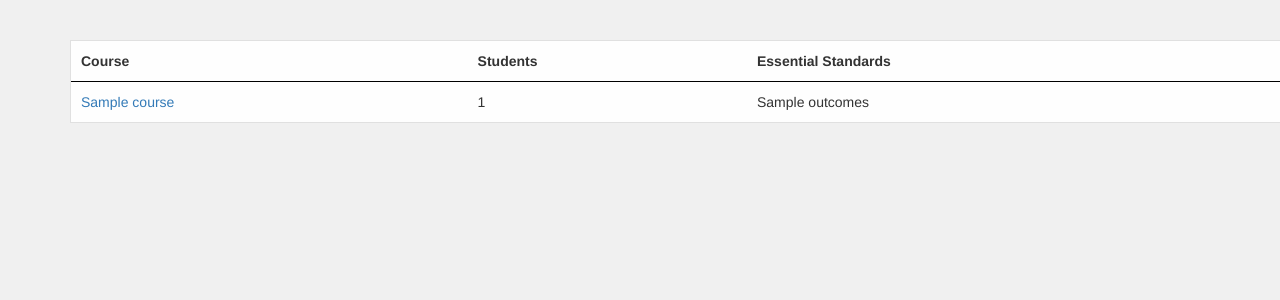
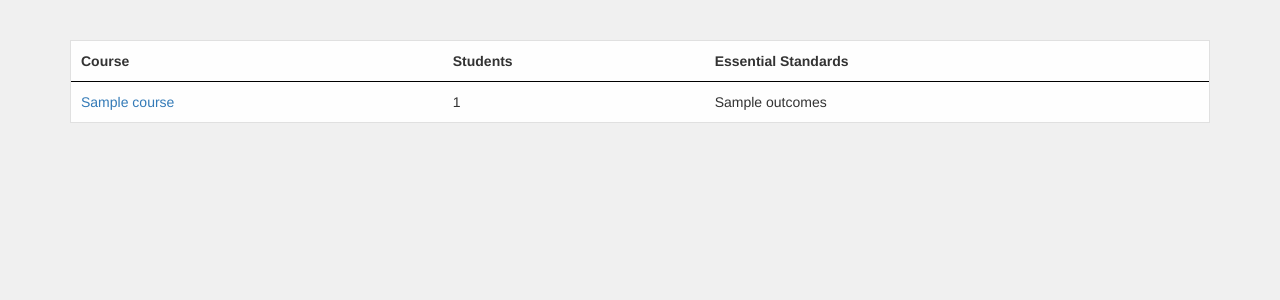
Before and after one commit to bennettscience/canvas-learning-mastery, a Python web app: template app/templates/dashboard.html in a window 1280 px wide. Shown: the part 60-360 px from the top of the page. Run offline with Jinja, Linux system fonts and the light colour scheme; the template is opened without the code that fills it: most values are stand-ins (such as "Sample title", 1, 10 or a date in 2020); some libraries are stand-ins or nearby versions.

Commit message:
remove margins from courses table

```diff
--- a/app/static/styles/main.css
+++ b/app/static/styles/main.css
@@ -62,9 +62,6 @@ nav a:hover {
 }
 
 .courses {
-  display: block;
-  min-width: 95vw;
-  margin: 0 auto;
   background-color: #fefefe;
   border: 1px solid #e0e0e0;
 }
```
